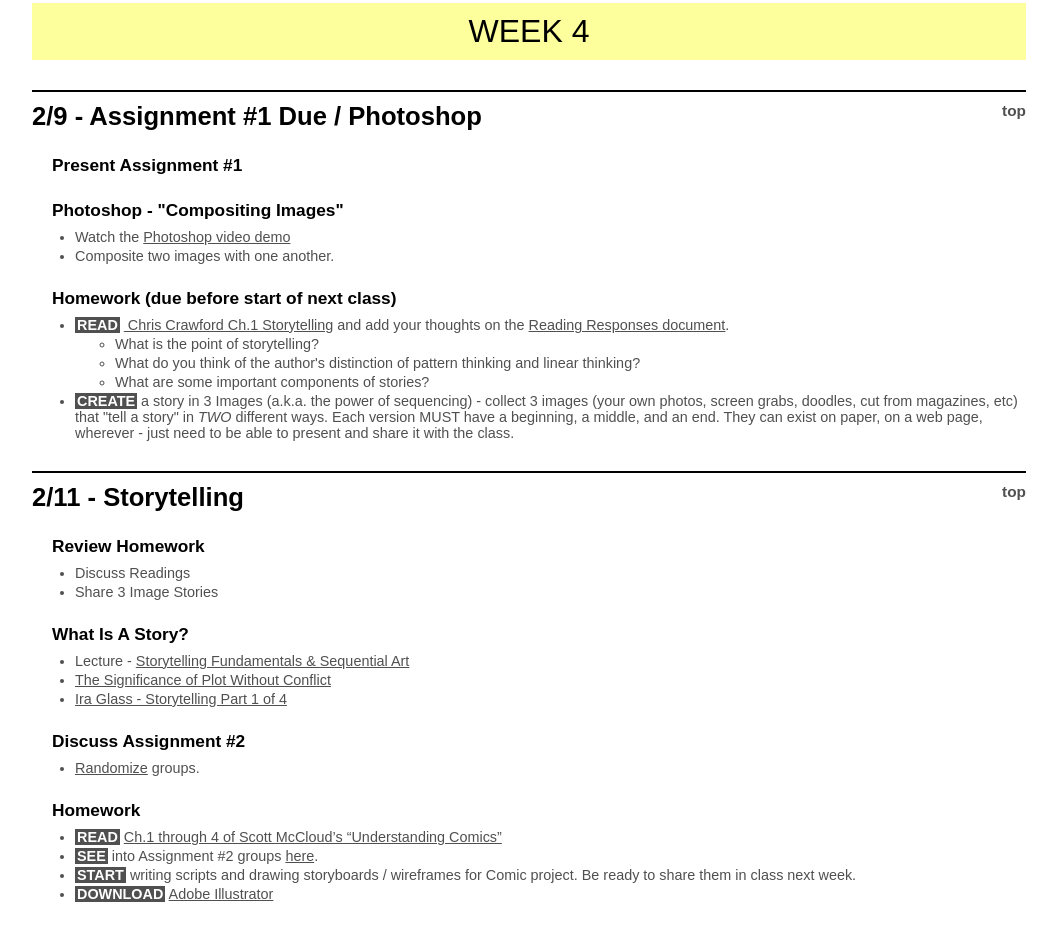
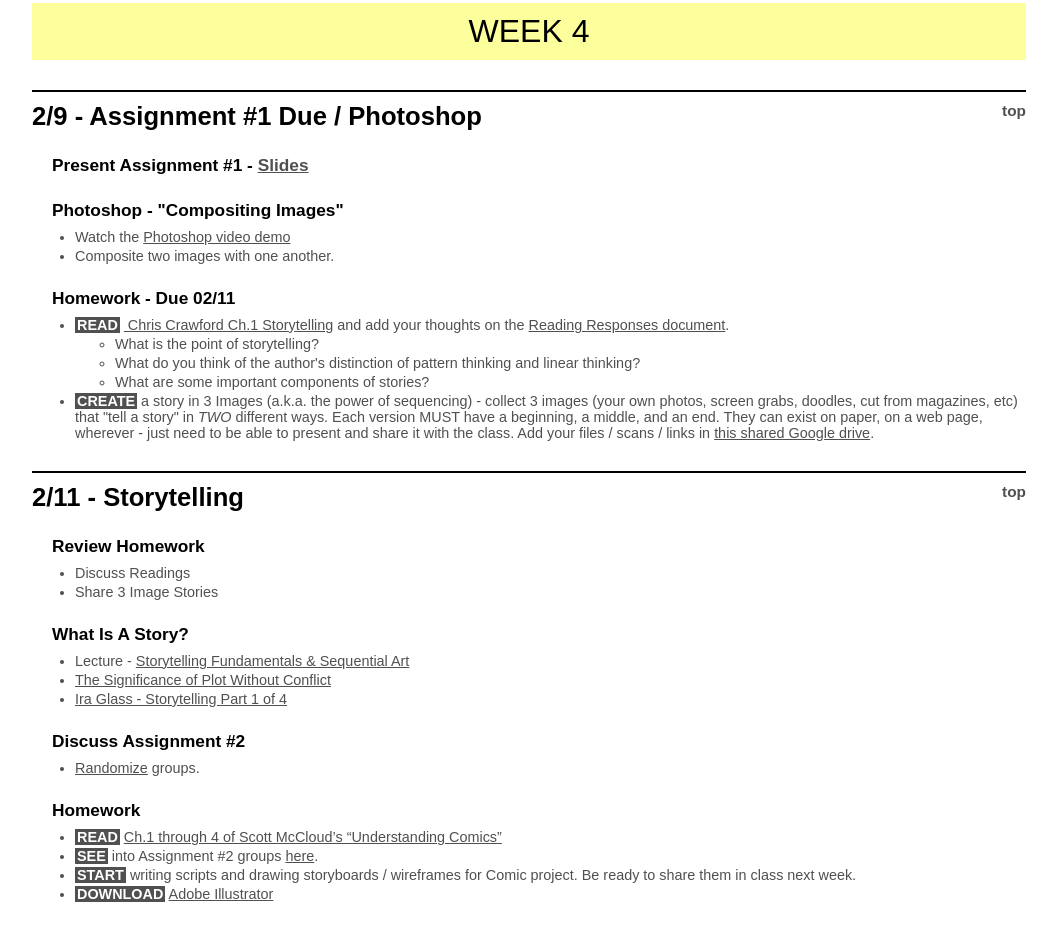
Before and after one commit to NYUAD-IM/commlab.nyuadim.com, a plain HTML site: page schedule_jiwon.html in a window 1280 px wide. Shown: the part 5717-6666 px from the top of the page, without its empty margins (111-1168 px from the left). Drawn offline with nearby package versions, Linux system fonts and the light colour scheme.

Commit message:
add week 4 updates

```diff
--- a/schedule_jiwon.html
+++ b/schedule_jiwon.html
@@ -499,14 +499,14 @@
 
         <ul class="medium">
 
-            <p class="lesson-topic">Present Assignment #1</p>
+            <p class="lesson-topic">Present Assignment #1 - <a class="ref-link" target="_blank" href="https://docs.google.com/presentation/d/1kqUx9p2pRSBrgYKHsUR9cNTkaNYoQ8YKBS-D6-nhQjQ/edit?usp=sharing">Slides</a></p>
 
             <p class="lesson-topic">Photoshop - "Compositing Images"</p>
             <li>Watch the <a class="ref-link" href="https://www.youtube.com/watch?v=vWGcKU8WpaU"
                              target="_blank">Photoshop video demo</a></li>
             <li>Composite two images with one another. </li>
 
-            <p class="lesson-topic">Homework (due before start of next class)</p>
+            <p class="lesson-topic">Homework - Due 02/11</p>
             <li><span class="homework">READ</span> ­<a class="ref-link"
                                                        href="https://github.com/NYUAD-IM/Comm-Lab/blob/master/Assets/Readings/Crawford_Ch1_Storytelling.pdf">
                 Chris Crawford Ch.1 Storytelling</a> and add your thoughts on the <a class="ref-link" href="https://docs.google.com/document/d/11QSjbg9tpPoN03520TLO4INxaWDsWjvbaRdvPk5tvIA/edit?usp=sharing" target="_blank">Reading Responses document</a>.</li>
@@ -519,7 +519,7 @@
                 3 images (your own photos, screen grabs, doodles, cut from magazines, etc) that "tell a story" in
                 <em>TWO</em> different ways. Each version MUST have a beginning, a middle, and an end. They can
                 exist on paper, on a web page, wherever - just need to be able to present and share it with the
-                class.</li>
+                class. Add your files / scans / links in <a class="ref-link" target="_blank" href="https://drive.google.com/drive/folders/15FWGnB1JvuB4j4zIVqbzKHRwKEdSMIZF?usp=sharing">this shared Google drive</a>.</li>
         </ul>
     </div>
 
```
